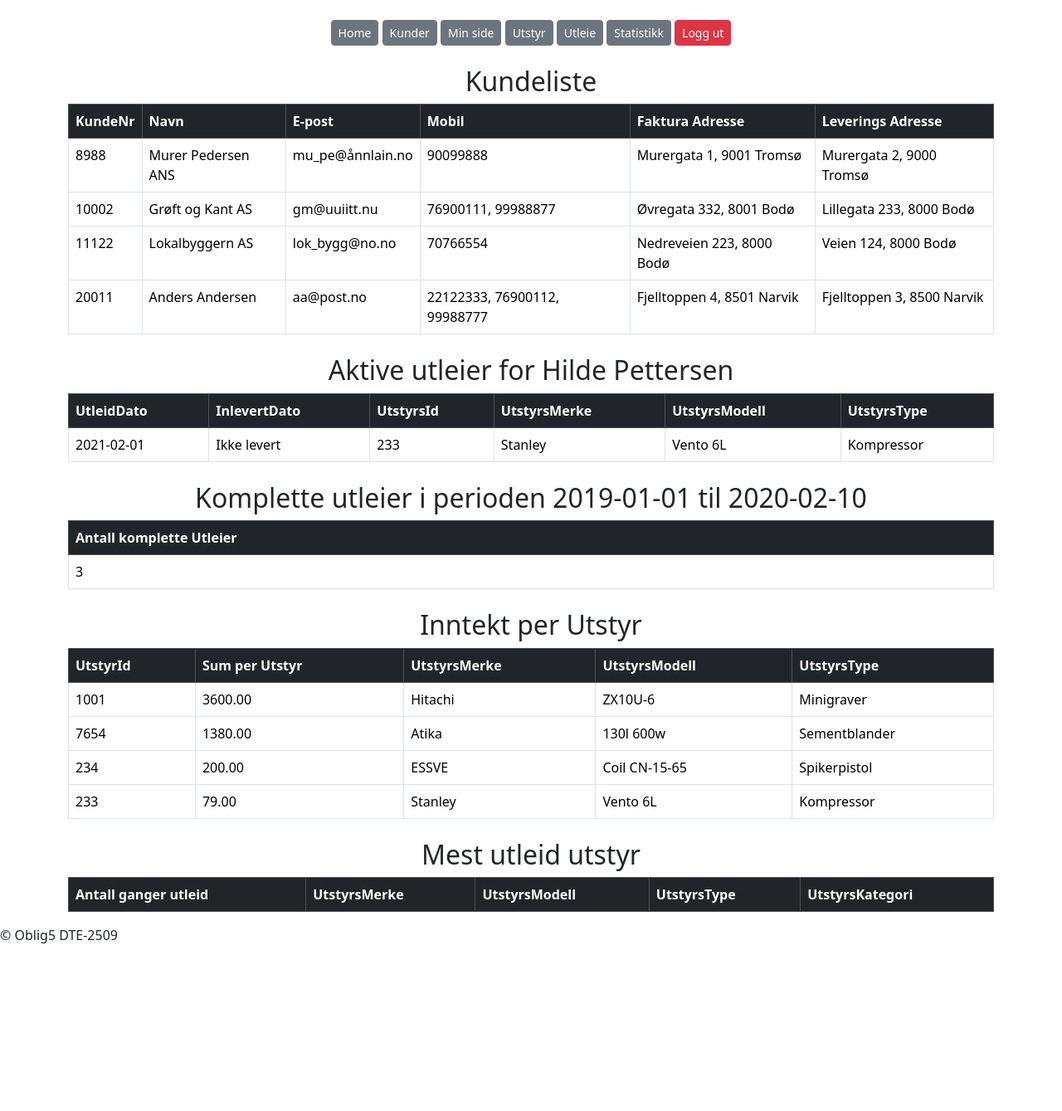
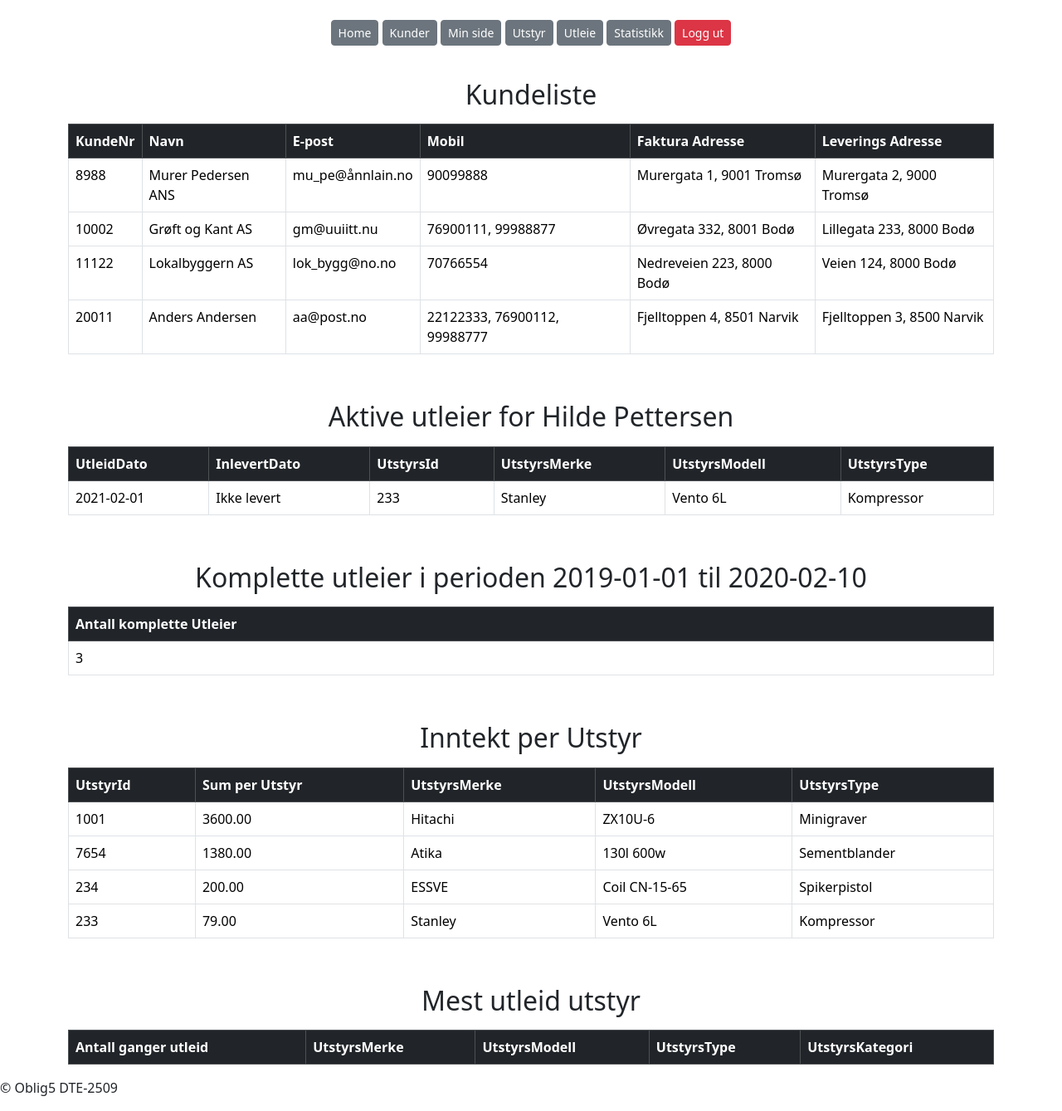
Before and after one commit to yitong-sun/26V_DTE2509_Utleieapp, a Flask app: page /statistikk/ in a window 1280 px wide. Shown: the whole page at 83% size. Before the commit the page ends 1137 px from the top, so only its background shows below. Run offline with Flask 3, Linux system fonts and the light colour scheme; a user stored in the database is signed in; data comes from the database, SQL or seed files in the repository; lists and menus that the app fills with data are empty.

Commit message:
updates kunde button and kundeliste spacing

```diff
--- a/Oblig 5/templates/Statistikk/read.html
+++ b/Oblig 5/templates/Statistikk/read.html
@@ -2,10 +2,10 @@
 {% extends "base.html" %}
 {% block content %}
 
-<!--A: Kundeliste
-    *Vis som tabell i web-->
-<div class="container mt-4">
-    <h2 class="text-center">Kundeliste</h2>
+<!--A: Kundeliste -->
+
+<div class="container mt-4 table-responsive">
+    <h2 class="text-center my-3">Kundeliste</h2>
     <table class="table table-bordered">
         <thead class="table-dark">
             <tr>
@@ -32,11 +32,10 @@
     </table>
 </div>
 
-
 <!--B: Aktive utleier -->
 
-<div class="container mt-4">
-    <h2 class="text-center">Aktive utleier for {{kundebehandler_navn}}</h2>
+<div class="container mt-4 table-responsive">
+    <h2 class="text-center my-3">Aktive utleier for {{kundebehandler_navn}}</h2>
     <table class="table table-bordered">
         <thead class="table-dark">
             <tr>
@@ -64,8 +63,8 @@
 </div>
 
 <!--C:Komplette utleier-->
-<div class="container mt-4">
-    <h2 class="text-center">Komplette utleier i perioden 2019-01-01 til 2020-02-10</h2>
+<div class="container mt-4 table-responsive">
+    <h2 class="text-center my-3">Komplette utleier i perioden 2019-01-01 til 2020-02-10</h2>
     <table class="table table-bordered">
         <thead class="table-dark">
             <tr>
@@ -82,8 +81,8 @@
 </div>
 
 <!--D: Innetekt per Utstyr-->
-<div class="container mt-4">
-    <h2 class="text-center">Inntekt per Utstyr</h2>
+<div class="container mt-4 table-responsive">
+    <h2 class="text-center my-3">Inntekt per Utstyr</h2>
     <table class="table table-bordered">
         <thead class="table-dark">
             <tr>
@@ -110,8 +109,8 @@
 
 <!--E: Mest utleid utstyr-->
 
-<div class="container mt-4">
-    <h2 class="text-center">Mest utleid utstyr</h2>
+<div class="container mt-4 table-responsive">
+    <h2 class="text-center my-3">Mest utleid utstyr</h2>
     <table class="table table-bordered">
         <thead class="table-dark">
             <tr>
@@ -135,6 +134,7 @@
         </tbody>
     </table>
 </div>
+
 
 {% endblock %}
 
```
Also changed, not shown: Oblig 5/templates/Kunder/add_edit.html (+6 -2 lines).
